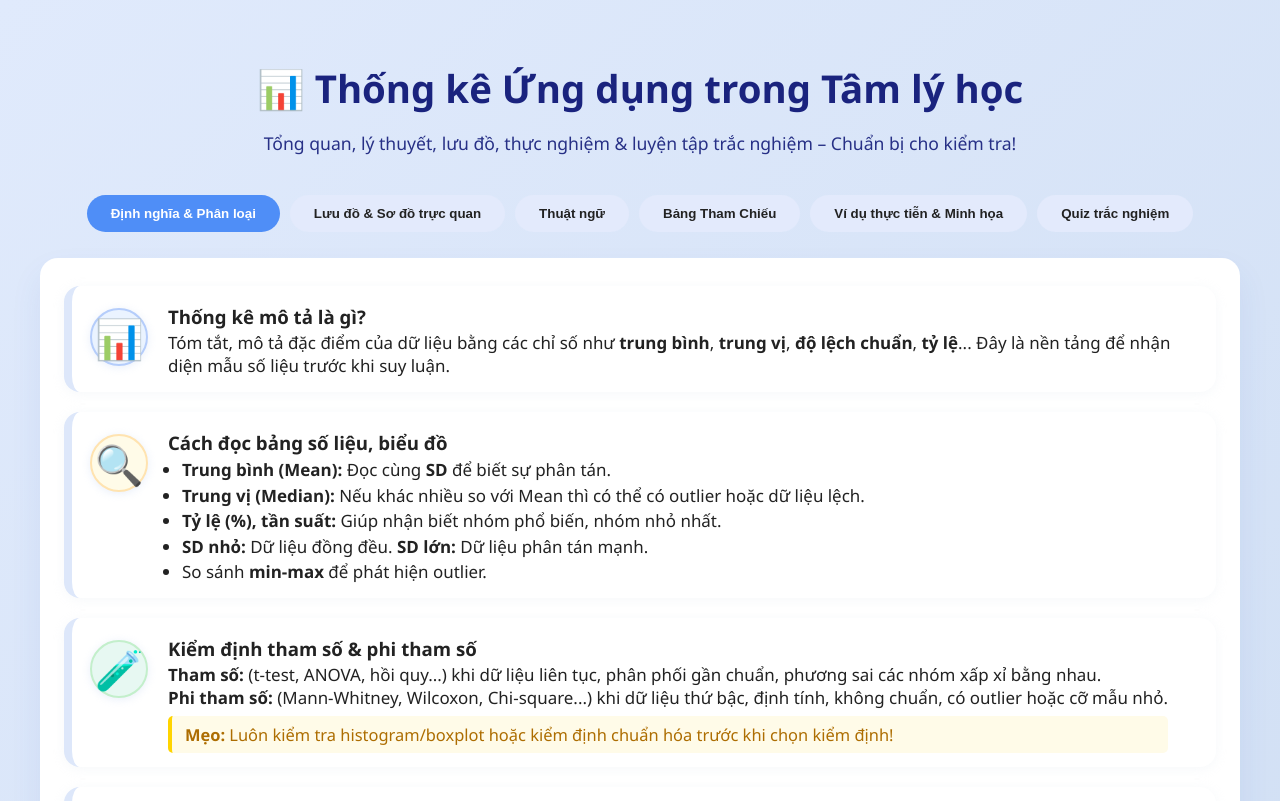
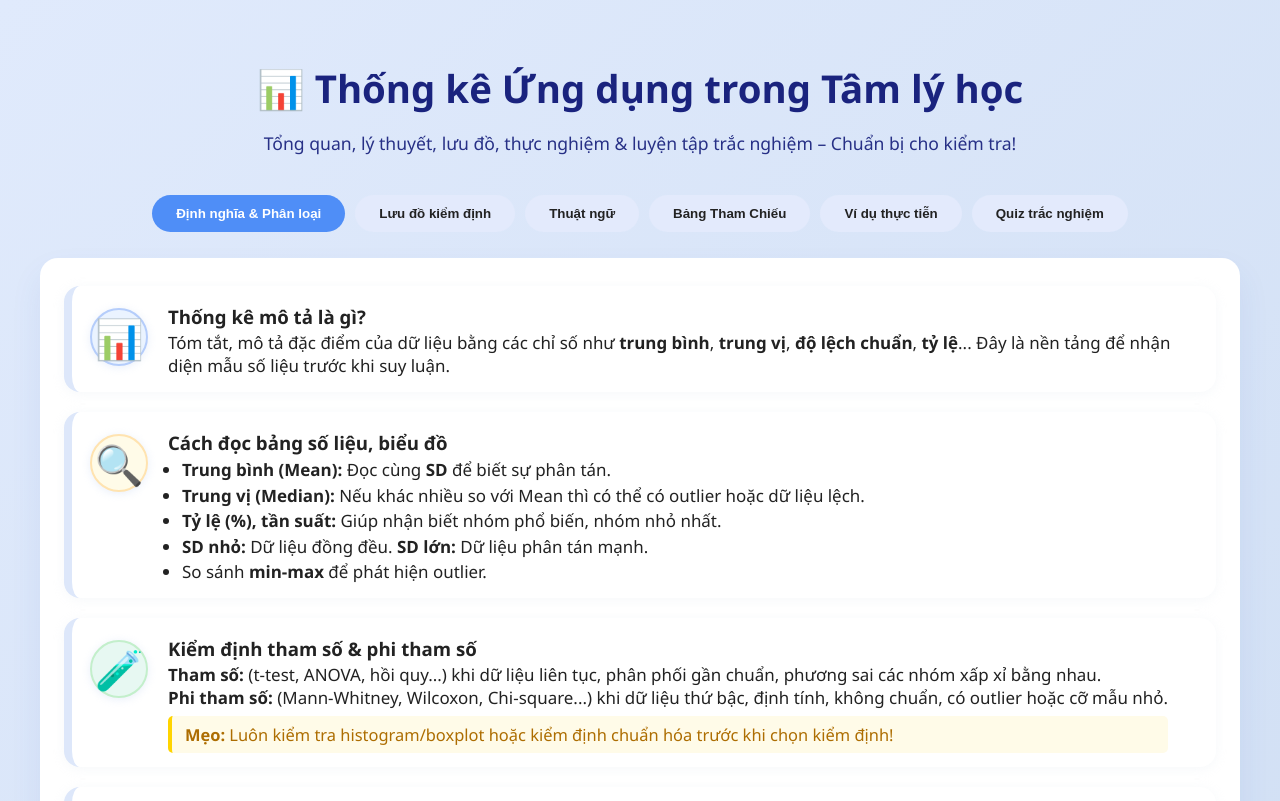
Before and after one commit to zoom2408/ThongKe, a plain HTML site: page index.html in a window 1280 px wide. Shown: the top 801 px of the page. Drawn offline with Linux system fonts and the light colour scheme.

Commit message:
update structure

```diff
--- a/index.html
+++ b/index.html
@@ -16,10 +16,10 @@
     </div>
     <div class="tabs">
       <button class="tab active" onclick="showTab(event, 'definitions')">Định nghĩa & Phân loại</button>
-      <button class="tab" onclick="showTab(event, 'schema')">Lưu đồ & Sơ đồ trực quan</button>
+      <button class="tab" onclick="showTab(event, 'schema')">Lưu đồ kiểm định</button>
       <button class="tab" onclick="showTab(event, 'terms')">Thuật ngữ</button>
       <button class="tab" onclick="showTab(event, 'cheatsheet')">Bảng Tham Chiếu</button>
-      <button class="tab" onclick="showTab(event, 'examples')">Ví dụ thực tiễn & Minh họa</button>
+      <button class="tab" onclick="showTab(event, 'examples')">Ví dụ thực tiễn</button>
       <button class="tab" onclick="showTab(event, 'quiz')">Quiz trắc nghiệm</button>
     </div>
     <div class="content">
@@ -159,6 +159,7 @@
             <li><b>Thang đo:</b> Cách phân loại dữ liệu (định danh, thứ bậc, khoảng, tỷ lệ).</li>
           </ul>
         </div>
+        </div>
       <!-- Tham chiếu -->
       <div class="tab-content" id="cheatsheet">
         <div class="stat-cheatsheet">
```
